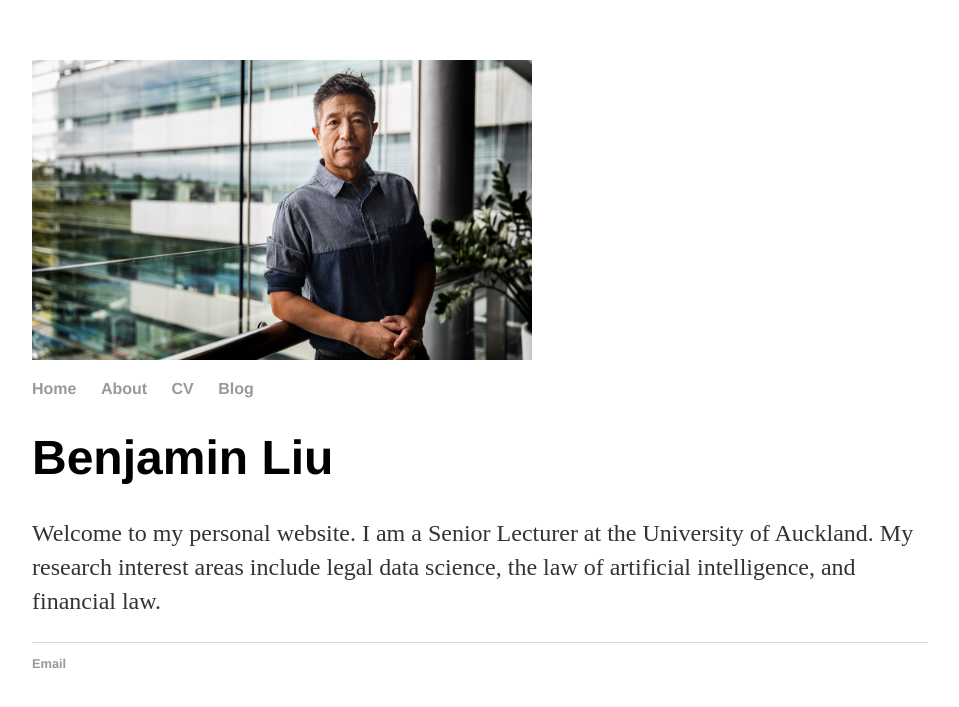
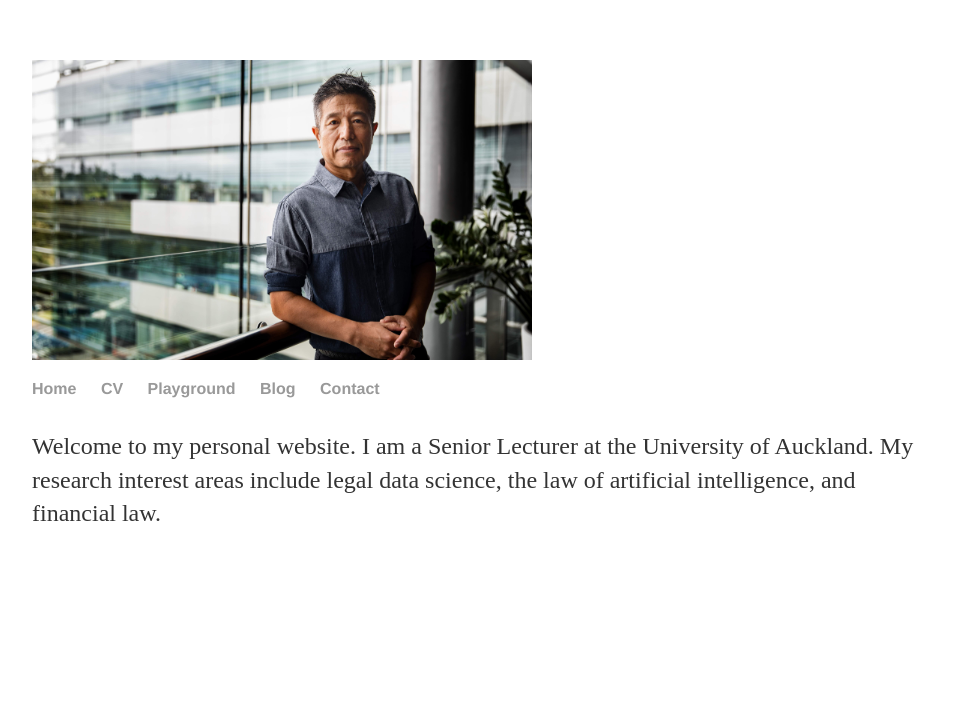
Before and after one commit to benjaminliunz/benjaminliunz.github.io, a Jekyll site: the page index.html, which Jekyll copies as it is, in a window 1280 px wide. Shown: the top 707 px of the page, without its empty margins (160-1119 px from the left). Built offline with Jekyll 4.4.1, drawn with Linux system fonts in a browser that asks for light colours.

Commit message:
Update index.html

```diff
--- a/index.html
+++ b/index.html
@@ -1,6 +1,6 @@
 
 
-<!DOCTYPE html>
+<!DOCTYPE html> <!-- This tells brower this is a html file-->
 <html>
 	<head>
 		<title>Benjamin Liu - Law, Artificial Intelligence, and Data Science</title>
@@ -50,21 +50,22 @@
 		<nav>
     		<ul>
         		<li><a href="/">Home</a></li>
-	        	<li><a href="/about">About</a></li>
-        		<li><a href="/cv">CV</a></li>
+	        	<li><a href="/cv">CV</a></li>
+			<li><a href="/playground">Playground</a></li>
         		<li><a href="/blog">Blog</a></li>
+			<li><a href="/contact">Contact</a></li>
     		</ul>
 		</nav>
 		<div class="container">
     		<div class="blurb">
-        		<h1>Benjamin Liu</h1>
+        		<h1></h1>
 				<p>Welcome to my personal website. I am a Senior Lecturer at the University of Auckland. My research interest areas include legal data science, the law of artificial intelligence, and financial law.</p>
     		</div><!-- /.blurb -->
 		</div><!-- /.container -->
-		<footer>
+<!-- 		<footer>
     		<ul>
         		<li><a href="mailto:b.liu@auckland.ac.nz">Email</a></li>
         					</ul>
-		</footer>
+		</footer> -->
 	</body>
 </html>
```
